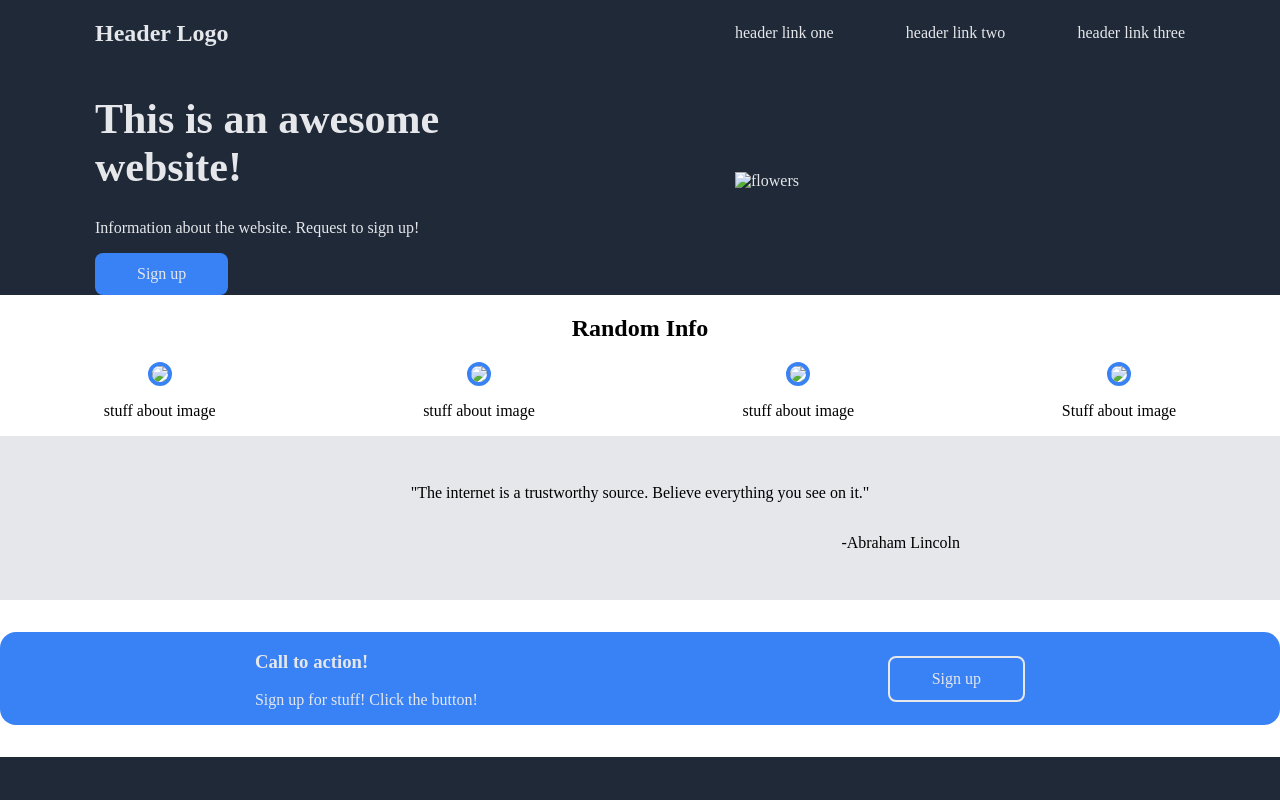
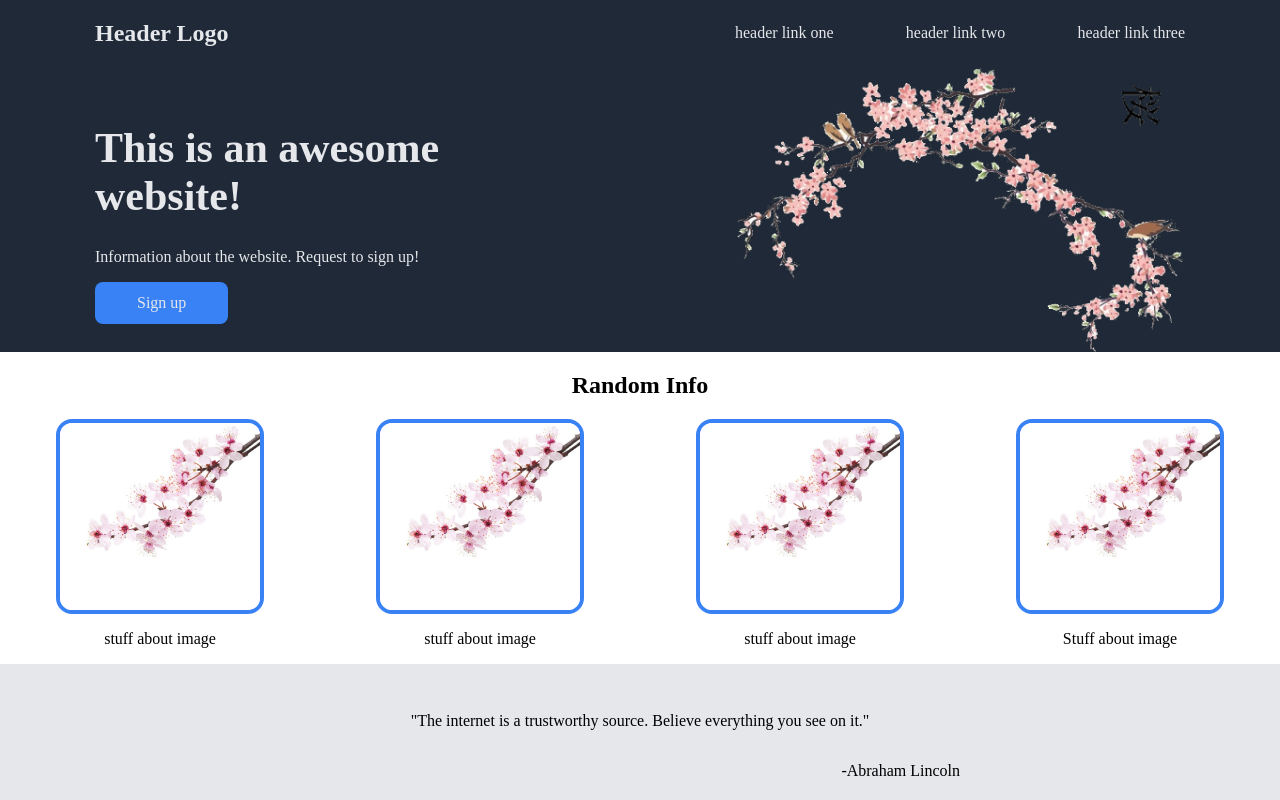
Before and after one commit to schaeffjosh/odin-landing-page, a plain HTML site: page index.html in a window 1280 px wide. Shown: the top 800 px of the page. Drawn offline with Linux system fonts and the light colour scheme.

Commit message:
Add photo files to page directory

```diff
--- a/index.html
+++ b/index.html
@@ -23,7 +23,7 @@
                 <p>Information about the website. Request to sign up!</p>
                 <button>Sign up</button>
             </div>
-            <img class="header-img" src="/Users/schaeffjosh/Documents/photos/SeekPng.com_cherry-blossom-png_75007.png" alt="flowers">
+            <img class="header-img" src="photos/SeekPng.com_cherry-blossom-png_75007.png" alt="cherry-blossoms">
         </div>
     </div>
 
@@ -31,19 +31,19 @@
         <h2>Random Info</h2>
         <div class="illustrations">
             <div class="illustration">
-                <img class="ill-img" src="/Users/schaeffjosh/Documents/photos/istockphoto-1135280229-612x612.jpeg">
+                <img class="ill-img" src="photos/istockphoto-1135280229-612x612.jpeg" alt="cherry-blossoms">
                 <p>stuff about image</p>
             </div>
             <div class="illustration">
-                <img class="ill-img" src="/Users/schaeffjosh/Documents/photos/istockphoto-1135280229-612x612.jpeg">
+                <img class="ill-img" src="photos/istockphoto-1135280229-612x612.jpeg" alt="cherry-blossoms">
                 <p>stuff about image</p>
             </div>
             <div class="illustration">
-                <img class="ill-img" src="/Users/schaeffjosh/Documents/photos/istockphoto-1135280229-612x612.jpeg">
+                <img class="ill-img" src="photos/istockphoto-1135280229-612x612.jpeg" alt="cherry-blossoms">
                 <p>stuff about image</p>
             </div>
             <div class="illustration">
-                <img class="ill-img" src="/Users/schaeffjosh/Documents/photos/istockphoto-1135280229-612x612.jpeg">
+                <img class="ill-img" src="photos/istockphoto-1135280229-612x612.jpeg" alt="cherry-blossoms">
                 <p>Stuff about image</p>
             </div>
         </div>
```
Also changed, not shown: photos/SeekPng.com_cherry-blossom-png_75007.png (added), photos/istockphoto-1135280229-612x612.jpeg (added).
